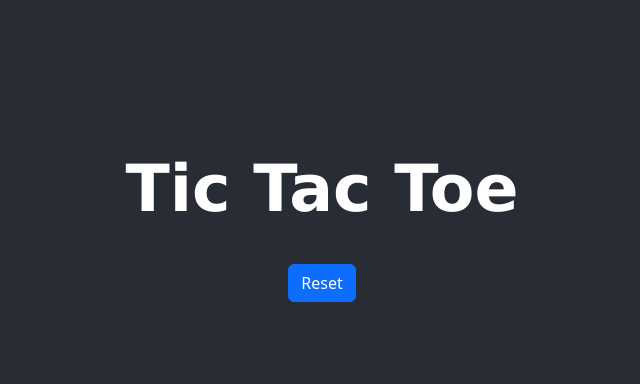
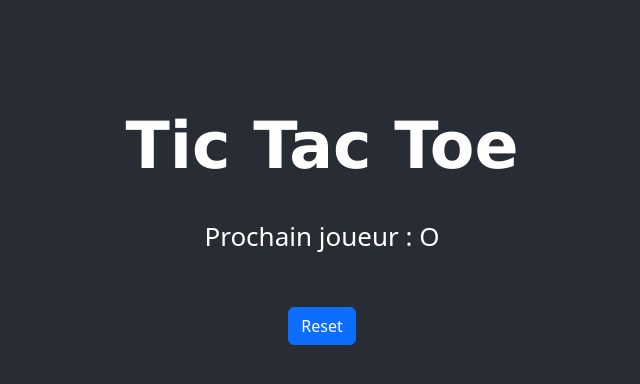
Before and after one commit to jabibamman/tic-tac-toe-react, a React (Create React App) app: page / in a window 1280 px wide. Shown: the top 384 px of the page, without its empty margins (318-958 px from the left). Built offline with nearby package versions, Linux system fonts and the light colour scheme.

Commit message:
added Confettii when win and next player showed

```diff
--- a/package.json
+++ b/package.json
@@ -12,6 +12,7 @@
     "@types/react-dom": "^18.0.10",
     "bootstrap": "^5.2.3",
     "react": "^18.2.0",
+    "react-confetti": "^6.1.0",
     "react-dom": "^18.2.0",
     "react-scripts": "^2.1.3",
     "typescript": "^4.9.5",
--- a/src/App.tsx
+++ b/src/App.tsx
@@ -1,6 +1,8 @@
 import React, { useState } from 'react';
 import './App.css';
 import 'bootstrap/dist/css/bootstrap.min.css'
+import Confetti from 'react-confetti'
+
 
 function App() {
     const [xIsNext, setXisNext] = useState(true);
@@ -19,6 +21,8 @@ function App() {
       if(squares[index] !== null || winner !== null) {
         return;
       }
+
+
 
       const newSquares = squares.slice();
       newSquares[index] = currentClass();
@@ -57,6 +61,15 @@ function App() {
     <div className="App">
       <header className="App-header">
         <h1 className="App-title">Tic Tac Toe</h1>
+        {winner ?
+        <Confetti
+          width={window.innerWidth}
+          height={window.innerHeight}
+        />
+        : null}
+        {!winner && !isDraw() ?
+        <div className="mb-4 mt-4">Prochain joueur : {currentClass()}</div>
+        : null}
         {winner ? <div>Le gagnant est {winner}</div> : null}
         {isDraw() && !winner ? <div>Match nul</div> : null}
         <div className="reset mb-4 mt-4">
```
Also changed, not shown: 1 other file (tests, documents, lock files or other folders).
